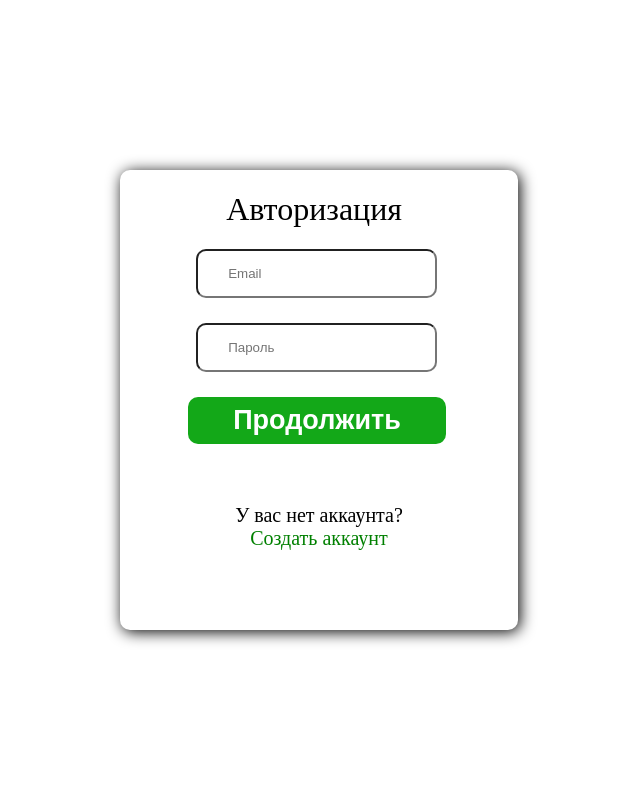
After one commit to PirmagomedovZhr/Construction_Project, a Django app: page /signin/ in a window 1280 px wide. The commit adds this page. Shown: the whole page, without its empty margins (321-961 px from the left). Run offline with Django 4.2, Linux system fonts and the light colour scheme.

Commit message:
added css for rigisteration

```diff
--- a/construction/construction/settings.py
+++ b/construction/construction/settings.py
@@ -1,5 +1,5 @@
 from pathlib import Path
-
+import os
 # Build paths inside the project like this: BASE_DIR / 'subdir'.
 BASE_DIR = Path(__file__).resolve().parent.parent
 
@@ -105,7 +105,7 @@ USE_TZ = True
 # https://docs.djangoproject.com/en/4.1/howto/static-files/
 
 STATIC_URL = 'static/'
-
+STATIC_ROOT = os.path.join(BASE_DIR, 'static/')
 # Default primary key field type
 # https://docs.djangoproject.com/en/4.1/ref/settings/#default-auto-field
 
--- a/construction/construction/urls.py
+++ b/construction/construction/urls.py
@@ -1,6 +1,5 @@
 from django.contrib import admin
 from django.urls import path, include
-
 urlpatterns = [
     path('admin/', admin.site.urls),
     path('', include('main.urls'))
--- /dev/null
+++ b/construction/main/forms.py
@@ -0,0 +1,68 @@
+from django import forms
+from django.contrib.auth.models import User
+from django.contrib.auth import authenticate
+
+
+
+class SignUpForm(forms.Form):
+    username = forms.CharField(
+        max_length=100,
+        required=True,
+        widget=forms.TextInput(attrs={
+            'class': "form-control",
+            'id': "inputUsername",
+            'placeholder': "Имя пользователя"
+        }),
+    )
+    password = forms.CharField(
+        required=True,
+        widget=forms.PasswordInput(attrs={
+            'class': "form-control mt-2",
+            'id': "inputPassword",
+            'placeholder': "Пароль"
+        }),
+    )
+    repeat_password = forms.CharField(
+        required=True,
+        widget=forms.PasswordInput(attrs={
+            'class': "form-control mt-2",
+            'id': "ReInputPassword",
+            'placeholder': "Повторите пароль"
+        }),
+    )
+
+    def clean(self):
+        password = self.cleaned_data['password']
+        confirm_password = self.cleaned_data['repeat_password']
+
+        if password != confirm_password:
+            raise forms.ValidationError(
+                "Пароли не совпадают"
+            )
+
+    def save(self):
+        user = User.objects.create_user(
+            username=self.cleaned_data['username'],
+            password=self.cleaned_data['password'],
+        )
+        user.save()
+        auth = authenticate(**self.cleaned_data)
+        return auth
+
+
+class SignInForm(forms.Form):
+    username = forms.CharField(
+        max_length=100,
+        required=True,
+        widget=forms.TextInput(attrs={
+            'class': "form-control",
+            'id': "inputUsername",
+        })
+    )
+    password = forms.CharField(
+        required=True,
+        widget=forms.PasswordInput(attrs={
+            'class': "form-control mt-2",
+            'id': "inputPassword",
+        })
+    )
--- /dev/null
+++ b/construction/main/static/main/css/signup.css
@@ -0,0 +1,91 @@
+html {
+  background-color:#fff;
+  background-blend-mode:overlay;
+  display:flex;
+  align-items:center;
+  justify-content:center;
+  background-repeat:no-repeat;
+  background-size:cover;
+  height:100%;
+}
+
+body {
+  background-color:transparent;
+}
+
+.registration-cssave{
+  padding:50px 0;
+}
+
+.registration-cssave form {
+  max-width:800px;
+  padding:30px 70px;
+  border-radius:10px;
+  box-shadow:2px 2px 15px rgba(1, 1, 1, 1);
+  background-color:#fff;
+}
+.registration-cssave form h1 {
+  padding:10px 30px;
+  font-weight: inherit;
+  transform: translate(6px,-40px);
+}
+
+.registration-cssave form h3 {
+  font-weight:bold;
+  margin-bottom:30px;
+
+}
+.registration-cssave form h2 {
+  font-weight:normal;
+  margin-bottom:-10px;
+  transform: translate(6px,-40px);
+}
+
+
+#sign-in{
+border:none;
+padding:0;
+margin:0;
+font-size:20px;
+color:black;
+background-color:transparent;
+transform: translate(0px, -30px);
+text-align: center;
+}
+
+#sign-im{
+border:none;
+padding:0;
+margin:0;
+font-size:20px;
+color:green;
+background-color:transparent;
+transform: translate(0px, -30px);
+text-align: center;
+text-decoration: none !important;
+}
+
+.registration-cssave .item {
+  transform: translate(6px,-50px);
+  border-radius:10px;
+  margin-bottom:25px;
+  padding:15px 30px;
+}
+
+.registration-cssave .create-account {
+  border-radius:10px;
+  padding:8px 45px;
+  font-size:27px;
+  transform: translate(-2px,-70px);
+  font-weight:bold;
+  background-color:#13a818;
+  border:none;
+  color:white;
+  margin-top:20px;
+}
+
+@media (max-width: 576px) {
+  .registration-cssave form {
+    padding:50px 20px;
+  }
+}
--- a/construction/main/templates/main/base.html
+++ b/construction/main/templates/main/base.html
@@ -7,7 +7,6 @@
     <meta http-equiv="X-UA-Compatible" content="ie=edge">
     <title>{% block title %} {% endblock %}</title>
     <link rel="stylesheet" href="https://cdn.jsdelivr.net/npm/bootstrap@5.2.2/dist/css/bootstrap.min.css">
-
 </head>
 <body>
     <div class="d-flex flex-column flex-md-row align-items-center pb-3 mb-4 border-bottom">
--- /dev/null
+++ b/construction/main/templates/main/signin.html
@@ -0,0 +1,36 @@
+<!DOCTYPE html>
+{% load static %}
+<html >
+<head>
+  <meta charset="UTF-8">
+  <title>Log in/Sign up screen animation</title>
+
+
+
+            <link rel="stylesheet" type="text/css" href="{% static 'main/css/signup.css' %}" />
+
+
+</head>
+
+<body>
+  <link href='https://fonts.googleapis.com/css?family=Open+Sans:400,300,700' rel='stylesheet' type='text/css'>
+
+<div class="registration-cssave">
+    <form>
+        <h1 class="text-center">Авторизация</h1>
+        <div class="form-group">
+            <input class="form-control item" type="email" name="email" id="email" placeholder="Email" required>
+        </div>
+        <div class="form-group">
+            <input class="form-control item" type="password" name="Пароль" minlength="6" id="password" placeholder="Пароль" required>
+        </div>
+        <div class="form-group">
+            <button class="btn btn-primary btn-block create-account" type="submit">Продолжить</button>
+        </div>
+        <div class="container signin" id="sign-in">
+            <p>У вас нет аккаунта? <br><a href="{% url 'signup' %}" id="sign-im">Создать аккаунт</a></p>
+        </div>
+    </form>
+</div>
+</body>
+</html>
--- a/construction/main/urls.py
+++ b/construction/main/urls.py
@@ -1,8 +1,11 @@
 from django.urls import path
 from . import views
+from .views import (SignInView, SignUpView)
 
 urlpatterns = [
     path('', views.index),
     path('about-us', views.about),
     path('form', views.form),
+    path('signup/', SignUpView.as_view(), name='signup'),
+    path('signin/', SignInView.as_view(), name='signin'),
 ]
--- a/construction/main/views.py
+++ b/construction/main/views.py
@@ -3,15 +3,60 @@ from django.http import HttpResponse
 from django.shortcuts import render, get_object_or_404, redirect
 from django.views import View
 from django.core.paginator import Paginator
-from django.contrib.auth import login
+from django.contrib.auth import login, authenticate
 from django.http import HttpResponseRedirect
 from .models import Task
+from .forms import SignInForm, SignUpForm
+
+
+
+class SignUpView(View):
+    def get(self, request, *args, **kwargs):
+        form = SignUpForm()
+        return render(request, 'main/signup.html', context={
+            'form': form,
+        })
+
+    def post(self, request, *args, **kwargs):
+        form = SignUpForm(request.POST)
+        if form.is_valid():
+            user = form.save()
+            if user is not None:
+                login(request, user)
+                return HttpResponseRedirect('signin')
+        return render(request, 'main/signin.html', context={
+            'form': form,
+        })
+
+class SignInView(View):
+    def get(self, request, *args, **kwargs):
+        form = SignInForm()
+        return render(request, 'main/signin.html', context={
+            'form': form,
+        })
+
+    def post(self, request, *args, **kwargs):
+        form = SignInForm(request.POST)
+        if form.is_valid():
+            username = request.POST['username']
+            password = request.POST['password']
+            user = authenticate(request, username=username, password=password)
+            if user is not None:
+                login(request, user)
+                return HttpResponseRedirect('/')
+        return render(request, 'main/signin.html', context={
+            'form': form,
+        })
+
+
 def index(request):
     tasks = Task.objects.all()
     return render(request, 'main/index.html',{'tasks':tasks})
 
 def about(request):
     return render(request, 'main/about.html')
+
+
 
 def form(request):
     if request.method == 'POST':
```
Also changed, not shown: construction/main/static/main/css/signin.css (added, +76 -0 lines), construction/main/templates/main/signup.html (added, +40 -0 lines), construction/main/templates/main/style.css (deleted, +0 -11 lines).
